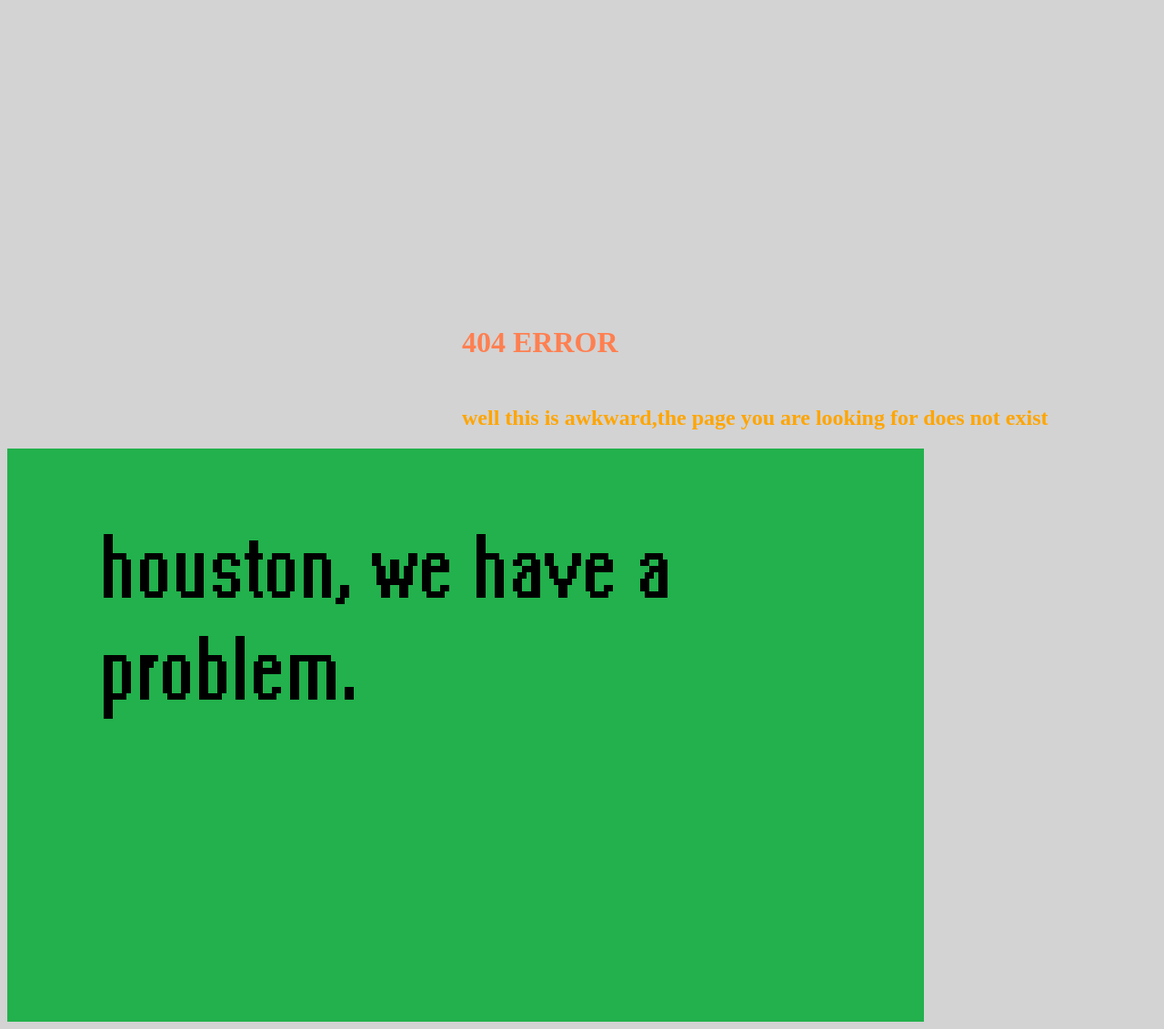
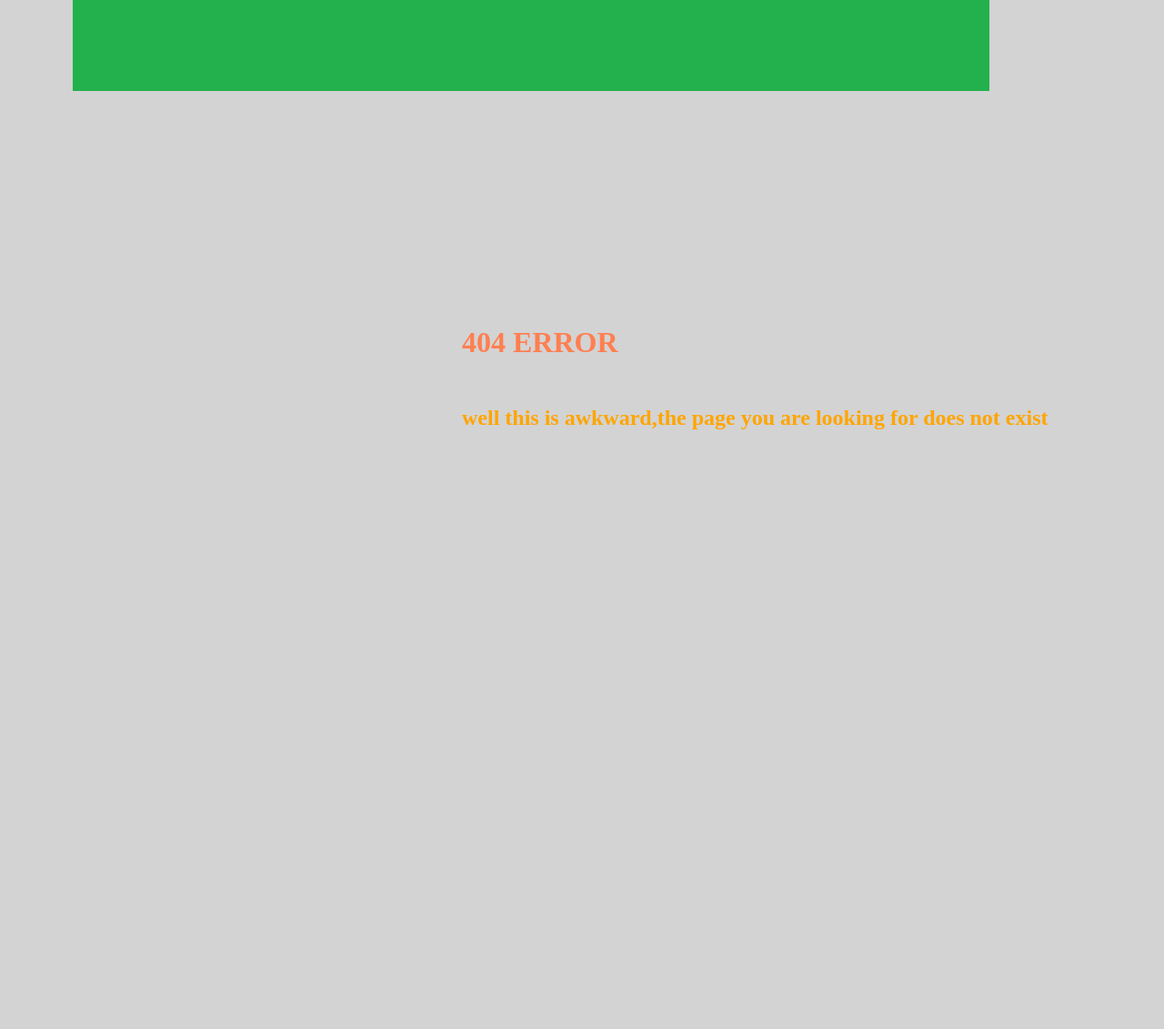
Before and after one commit to makeemplayem/offical-website, a PHP site: page /404.html in a window 1280 px wide. Shown: the whole page at 91% size. After the commit the page ends 472 px from the top, so only its background shows below. Run offline with PHP 8.4, Linux system fonts and the light colour scheme.

Commit message:
Update 404stylesheet.css

```diff
--- a/404stylesheet.css
+++ b/404stylesheet.css
@@ -1,13 +1,18 @@
 body {
 background-color: lightgray;
 }
-h1{
+h1 {
 padding-top: 350px;
 padding-left:500px;
 color: coral;
 }
-H2{
+h2 {
 padding-top: 30px;
 padding-left: 500px;
 color: orange;
 }
+img {
+     position: fixed;
+  bottom: 700;
+  left: 80;
+}
```
